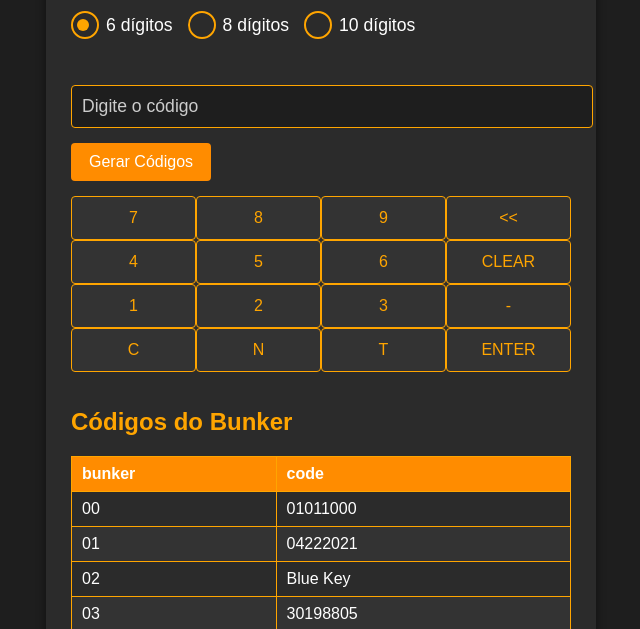
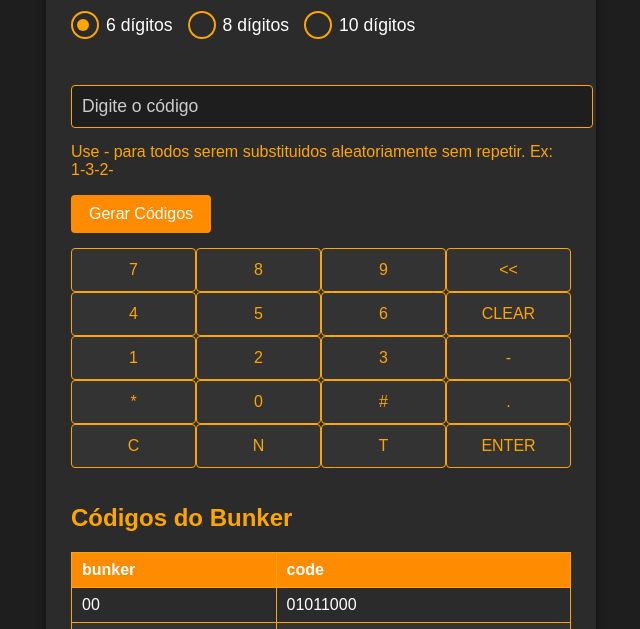
Before and after one commit to joaomeira/COD-Generator, a plain HTML site: page index.html in a window 1280 px wide. Shown: the part 167-796 px from the top of the page, without its empty margins (319-959 px from the left). Drawn offline with Linux system fonts and the light colour scheme.

Commit message:
added 0 and instruction about -

```diff
--- a/index.html
+++ b/index.html
@@ -36,6 +36,7 @@
 
         <br>
         <input type="text" id="codeInput" placeholder="Digite o código">
+        <p>Use - para todos serem substituidos aleatoriamente sem repetir. Ex: 1-3-2-</p>
         <button onclick="generateCodes()" id="generateBtn">Gerar Códigos</button>
 
         <!-- Teclado virtual -->
--- a/script.js
+++ b/script.js
@@ -171,6 +171,7 @@ function createKeyboard() {
         ["7","8","9","<<"],
         ["4","5","6","CLEAR"],
         ["1","2","3","-"],
+        ["*","0","#","."],
         ["C","N","T","ENTER"]
     ];
     keys.forEach(row => {
```
Also changed, not shown: en/index.html (+1 -0 lines).
